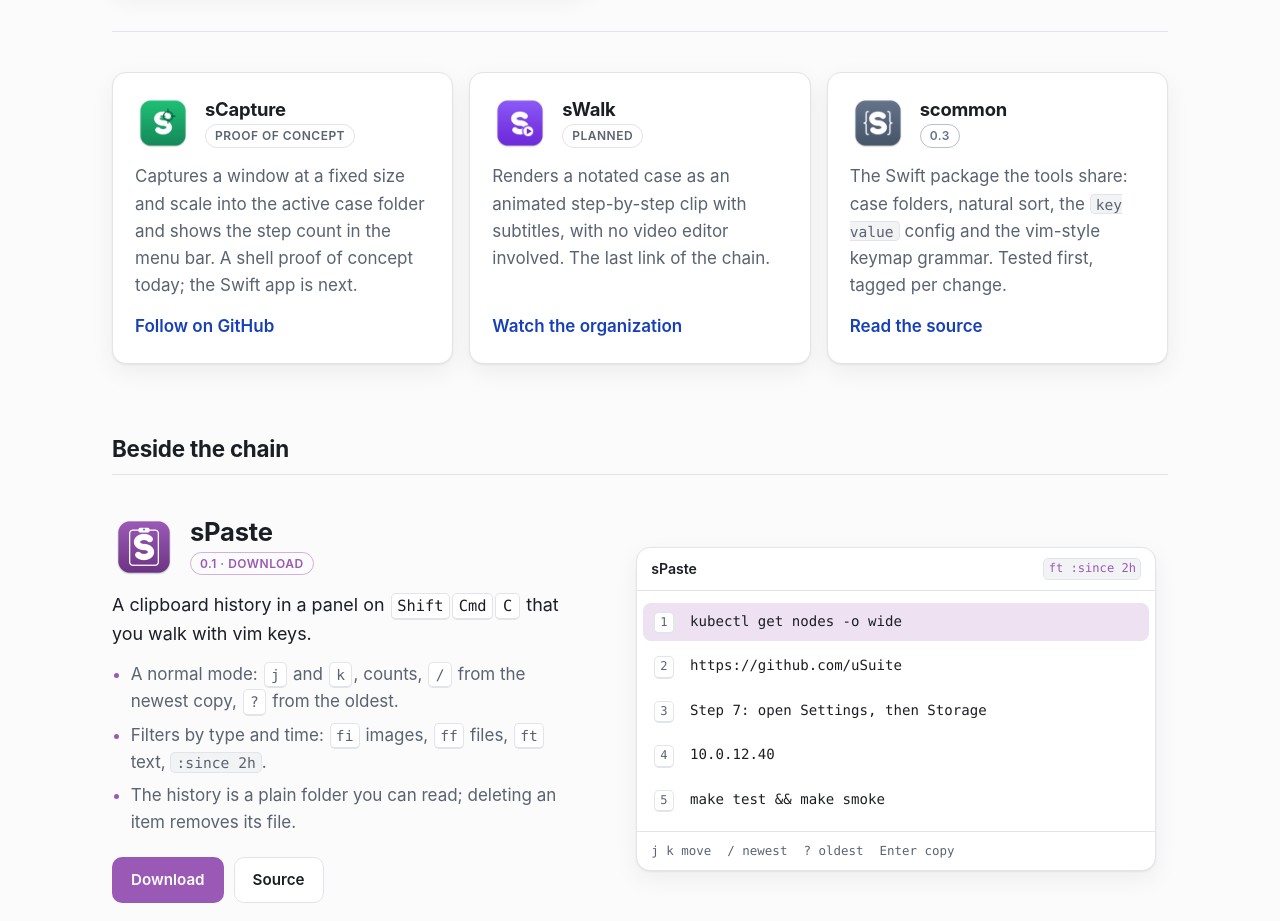
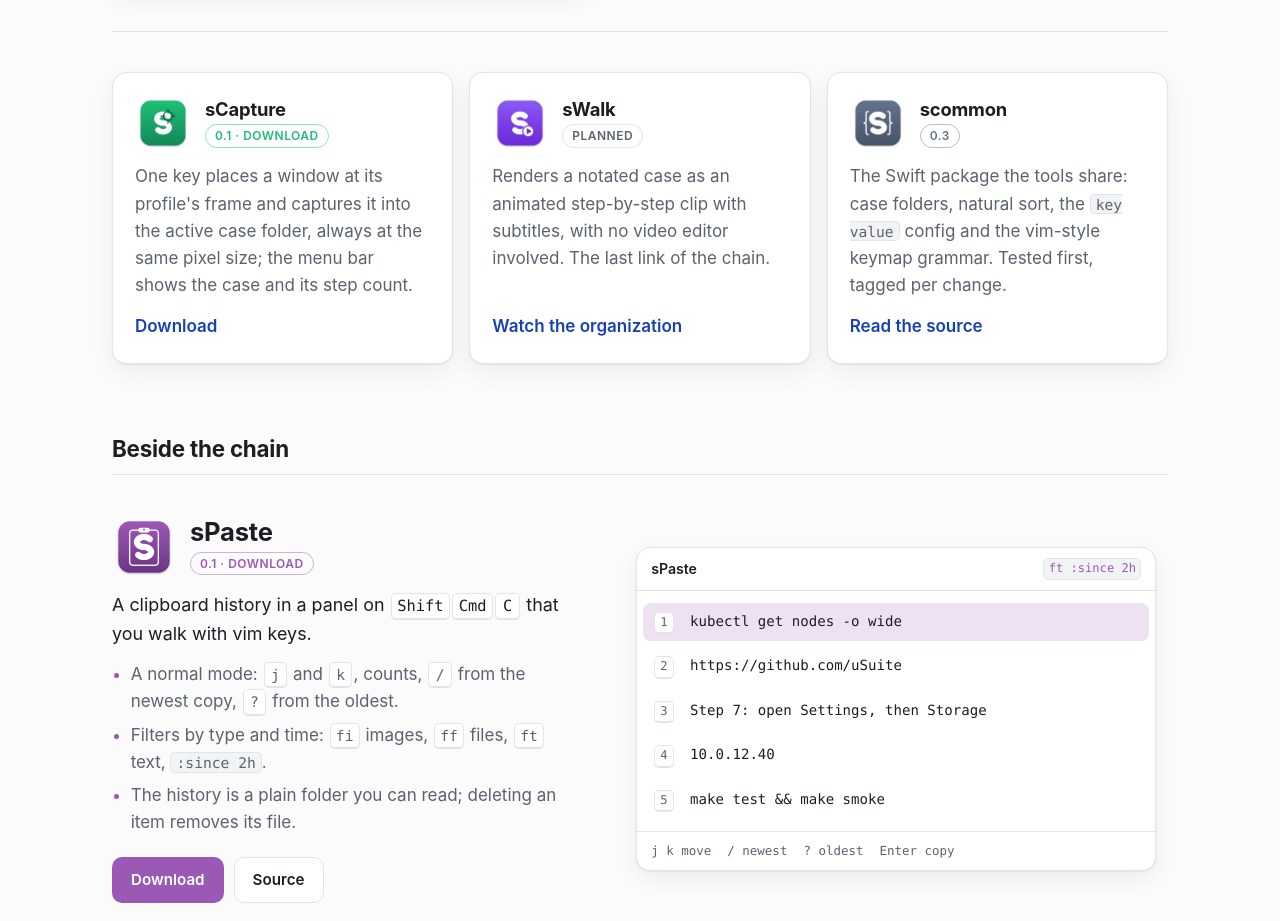
Before and after one commit to uSuite/usuite.github.io, a plain HTML site: page index.html in a window 1280 px wide. Shown: the part 2500-3421 px from the top of the page. Drawn offline with Linux system fonts and the light colour scheme.

Commit message:
Show sCapture 0.1 as a download
The Swift app replaces the shell proof of concept; the card links to the
latest release like sPaste's.

```diff
--- a/index.html
+++ b/index.html
@@ -124,9 +124,9 @@
 
     <div class="cards">
       <article class="card" id="scapture" style="--c:var(--green)">
-        <header><img src="assets/img/scapture.png" alt="" width="56" height="56"><div><h3>sCapture</h3><span class="badge">proof of concept</span></div></header>
-        <p>Captures a window at a fixed size and scale into the active case folder and shows the step count in the menu bar. A shell proof of concept today; the Swift app is next.</p>
-        <a href="https://github.com/uSuite/scapture">Follow on GitHub</a>
+        <header><img src="assets/img/scapture.png" alt="" width="56" height="56"><div><h3>sCapture</h3><span class="badge ok">0.1 &middot; download</span></div></header>
+        <p>One key places a window at its profile's frame and captures it into the active case folder, always at the same pixel size; the menu bar shows the case and its step count.</p>
+        <a href="https://github.com/uSuite/scapture/releases/latest">Download</a>
       </article>
       <article class="card" id="swalk" style="--c:var(--violet)">
         <header><img src="assets/img/swalk.png" alt="" width="56" height="56"><div><h3>sWalk</h3><span class="badge">planned</span></div></header>
```
